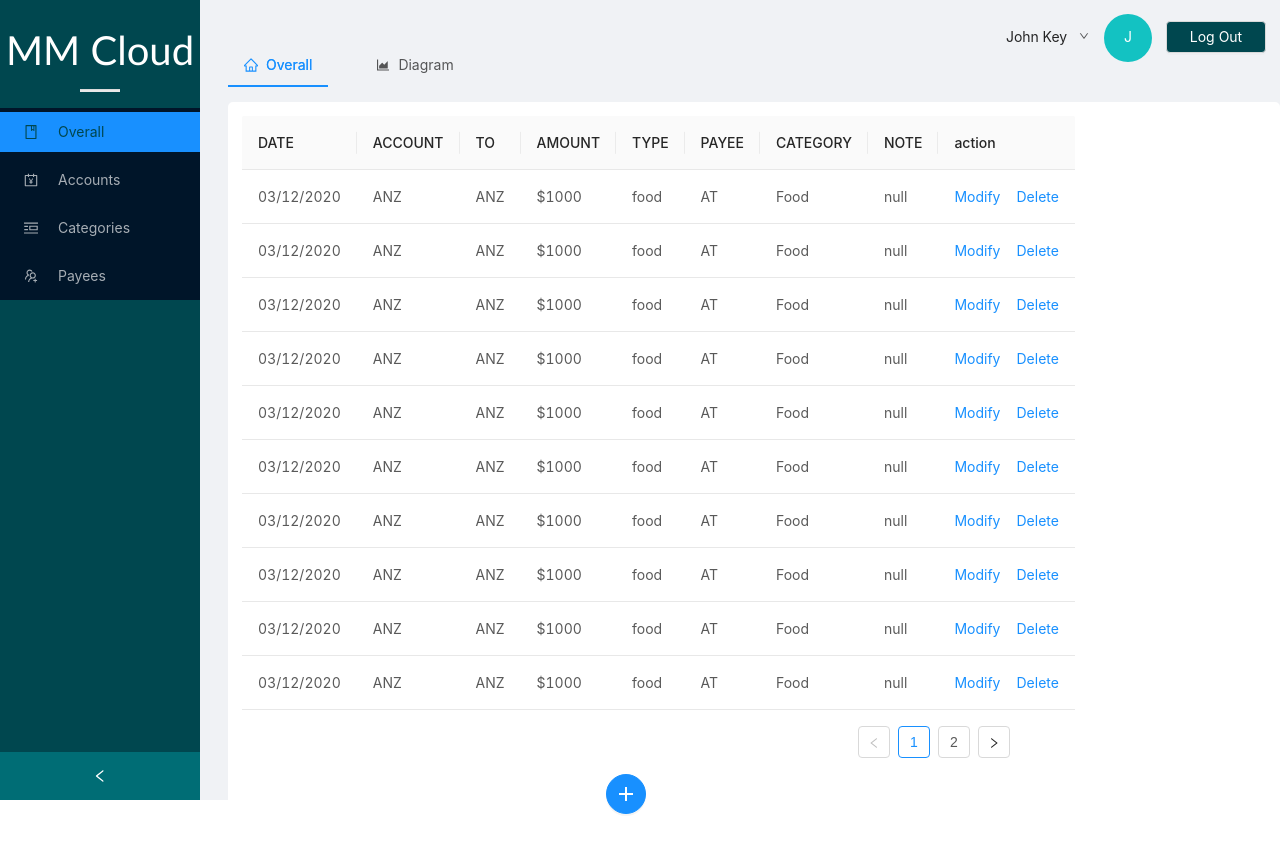
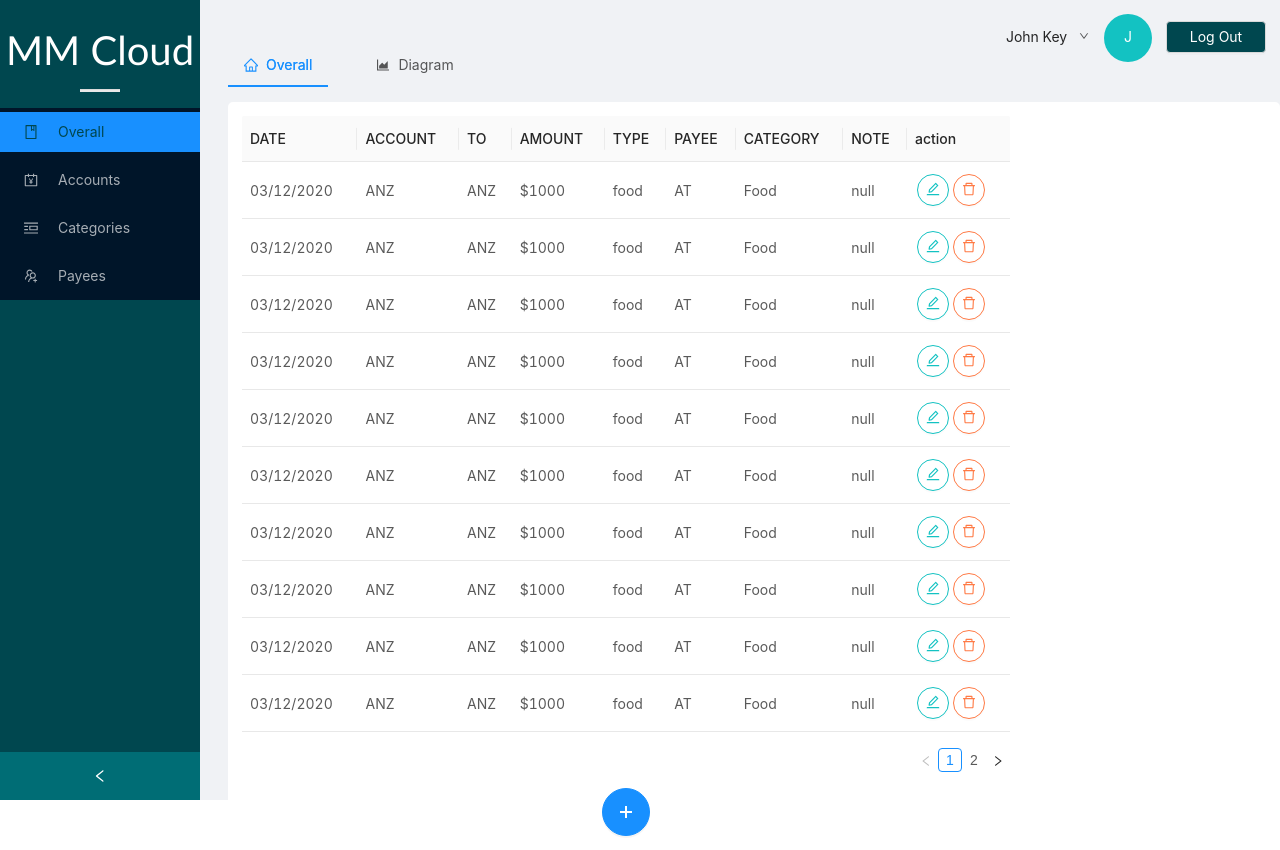
Before and after one commit to Money-Manager-SaaS/mmss-frontend, a React (Create React App) app: page / in a window 1280 px wide. Before the commit the page ends 828 px from the top, so only its background shows below. Built offline with nearby package versions, Linux system fonts and the light colour scheme.

Commit message:
add create form

```diff
--- /dev/null
+++ b/src/components/Forms/CreateForm.css
@@ -0,0 +1,2 @@
+.form {
+}
--- /dev/null
+++ b/src/components/Forms/CreateForm.js
@@ -0,0 +1,18 @@
+import React from 'react';
+import { Modal } from 'antd';
+
+export default function CreateForm(props) {
+  return (
+    <Modal
+      className="form"
+      title="Basic Modal"
+      visible={props.visible}
+      onOk={props.handleOK}
+      onCancel={props.handleCancel}
+    >
+      <p>Some contents...</p>
+      <p>Some contents...</p>
+      <p>Some contents...</p>
+    </Modal>
+  );
+}
--- a/src/components/Layout/UserInfo/UserInfo.js
+++ b/src/components/Layout/UserInfo/UserInfo.js
@@ -22,7 +22,7 @@ export default function UserInfo() {
   return (
     <div className="user-info">
       <Dropdown overlay={menu}>
-        <a className="ant-dropdown-link">
+        <a className="ant-dropdown-link" href="_#">
           <Typography className="user-name">John Key</Typography>{' '}
           <DownOutlined className="arrow-down" />
         </a>
--- a/src/views/overall/DataTable.js
+++ b/src/views/overall/DataTable.js
@@ -1,7 +1,9 @@
 import React from 'react';
-import { Table, Tag } from 'antd';
+import { Table, Button } from 'antd';
+import { EditOutlined, DeleteOutlined } from '@ant-design/icons';
+import './Overall.css';
 
-const { Column, ColumnGroup } = Table;
+const { Column } = Table;
 
 const data = [
   {
@@ -200,7 +202,7 @@ const data = [
 
 export default function DataTable() {
   return (
-    <Table dataSource={data} size="large">
+    <Table dataSource={data} size="middle">
       <Column title="DATE" dataIndex="date" key="date" />
       <Column title="ACCOUNT" dataIndex="account" key="account" />
       <Column title="TO" dataIndex="to" key="to" />
@@ -214,8 +216,12 @@ export default function DataTable() {
         key="action"
         render={() => (
           <span>
-            <a style={{ marginRight: 16 }}>Modify</a>
-            <a>Delete</a>
+            <Button shape="circle-outline" className="editbtn">
+              <EditOutlined />
+            </Button>
+            <Button shape="circle-outline" className="deletebtn">
+              <DeleteOutlined />
+            </Button>
           </span>
         )}
       />
--- a/src/views/overall/Overall.css
+++ b/src/views/overall/Overall.css
@@ -9,3 +9,30 @@
   border-radius: 5px;
   min-height: 85vh;
 }
+
+.addBtn {
+  width: 48px;
+  height: 48px;
+}
+
+.editbtn {
+  color: #13c2c2;
+  border-color: #13c2c2;
+  margin: auto 2px;
+}
+.editbtn:hover {
+  background-color: #13c2c2;
+  color: white;
+}
+
+.deletebtn {
+  color: #ff7a45;
+  border-color: #ff7a45;
+  margin: auto 2px;
+}
+
+.deletebtn:hover {
+  background-color: #ff7a45;
+  border-color: #ff7a45;
+  color: white;
+}
--- a/src/views/overall/Overall.js
+++ b/src/views/overall/Overall.js
@@ -1,11 +1,26 @@
-import React from 'react';
+import React, { useState } from 'react';
 import { Tabs, Row, Col, Button } from 'antd';
 import { HomeOutlined, AreaChartOutlined, PlusOutlined } from '@ant-design/icons';
 import './Overall.css';
+import CreateForm from '../../components/Forms/CreateForm';
 import DataTable from './DataTable';
 
 export default function Overall() {
   const { TabPane } = Tabs;
+  const [visible, setVisible] = useState(false);
+  //handle form open
+  const showCreateForm = () => {
+    setVisible(true);
+  };
+  // handle form OK
+  const handleOK = () => {
+    setVisible(false);
+  };
+  // handle form cancel
+  const handleCancel = () => {
+    setVisible(false);
+  };
+
   return (
     <div className="main-content">
       <Tabs defaultActiveKey="1">
@@ -23,7 +38,14 @@ export default function Overall() {
           <Row>
             <Col span={18} style={{ textAlign: 'center' }}>
               <DataTable />
-              <Button size="large" type="primary" shape="circle" icon={<PlusOutlined />} />
+              <Button
+                type="primary"
+                shape="circle"
+                className="addBtn"
+                icon={<PlusOutlined />}
+                onClick={showCreateForm}
+              />
+              <CreateForm visible={visible} handleOK={handleOK} handleCancel={handleCancel} />
             </Col>
             <Col span={6} style={{ width: '600px' }}></Col>
           </Row>
```
